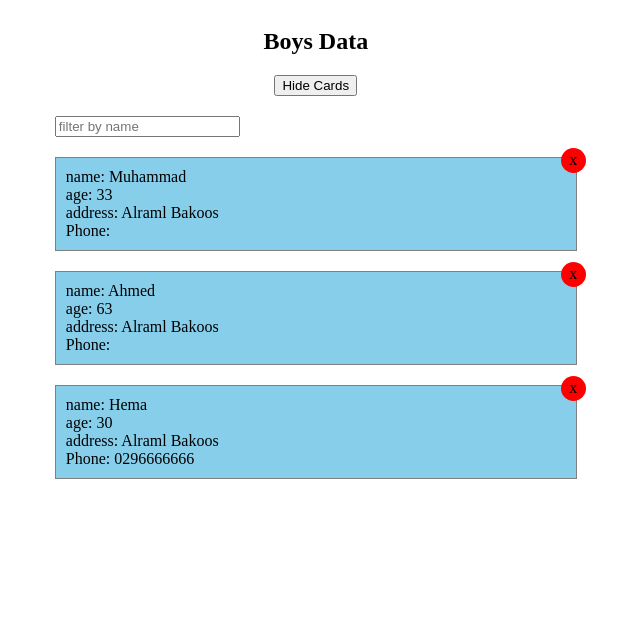
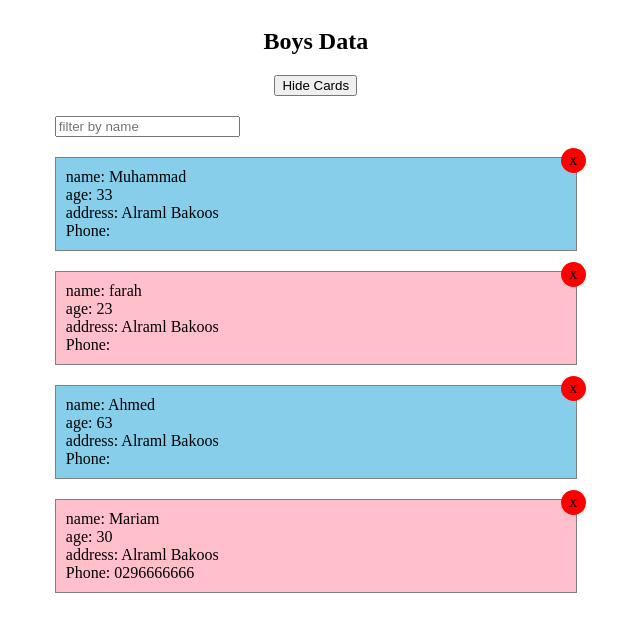
Before and after one commit to Muhammed-Saleh/ReactJS-Part-01-Learn-React-Hooks-by-Project-, a React (Create React App) app: page / in a window 1280 px wide. Shown: the top 632 px of the page, without its empty margins (261-901 px from the left). Built offline with nearby package versions, Linux system fonts and the light colour scheme.

Commit message:
structure enhancement

```diff
--- a/src/components/App/App.js
+++ b/src/App/App.js
@@ -1,37 +1,55 @@
 import React, { useState } from 'react'
-import Card from '../Card/Card';
-import Filter from '../filter/Filter';
+import CardList from '../components/CardList/Card.list';
+import Filter from '../components/filter/Filter';
 import './App.css';
 
 const App = () => {
     const [cardToggle, setCardToggle] = useState(true);
+    const [filter, setFilter] = useState("");
     const [state, setState] = useState(
         [
             {
+                id: 1,
                 name: "Muhammad",
                 age: 33,
                 address: "Alraml Bakoos",
                 Phone: "02222222222",
+                type: "boy"
             },
             {
+                id: 2,
+                name: "farah",
+                age: 23,
+                address: "Alraml Bakoos",
+                Phone:"0256655555",
+                type: "girl"
+
+            },
+            {
+                id: 3,
                 name: "Ahmed",
                 age: 63,
                 address: "Alraml Bakoos",
                 Phone:"0256655555",
+                type: "boy"
+
             },
             {
-                name: "Hema",
+                id: 4,
+                name: "Mariam",
                 age: 30,
                 address: "Alraml Bakoos",
                 phone:"0296666666",
+                type: "girl"
             },
 
         ]);
 
-    const deleteHandler = (e, clickedIdx) => {
+    const deleteHandler = (e, clickedId) => {
 
         setState((prevState) => {
-            return prevState.filter((el, idx) => idx !== clickedIdx);
+
+            return prevState.filter((el, idx) => el.id !== clickedId);
         })
 
         // const deleteOperation = state.filter((el, idx) => idx !== clickedIdx )
@@ -46,6 +64,14 @@ const App = () => {
 
     const filterNames = (name) => {
         console.log(name);
+        setFilter(name);
+    }
+
+    const namesHandlers = () => {
+        if(filter.length !== 0){
+            return state.filter((el) => el.name.includes(filter));
+        }
+        return state;
     }
 
     return (
@@ -58,7 +84,7 @@ const App = () => {
             </button>
             <div className={cardToggle ? "show" : "hide"}>
                 <Filter filteration = {filterNames} />
-                <Card namesList={state}  type="men" deleteFunc = {deleteHandler} />
+                <CardList namesList={namesHandlers()} deleteFunc = {deleteHandler} />
             </div>
         </div>
     );
--- a/src/components/Card/Card.js
+++ b/src/components/Card/Card.js
@@ -1,12 +1,12 @@
 import React from 'react';
-import  styles from './Card.module.css';
+import styles from './Card.module.css';
 
-const Card = ( {namesList, type, deleteFunc} ) => {
-    const cards = namesList.map(({ name, age, address, phone }, idx) => {
-        return <div
+const Card = ({ id, name, age, address, phone, type, deleteFunc }) => {
+    return (
+       <div
        className={styles.cardWrapper}
-                key={idx}
-                style = {{backgroundColor: type === "men" ? "skyblue" : "pink"}}>
+       style = {{backgroundColor: type === "boy" ? "skyblue" : "pink"}}
+        >
 
        <div>name: {name}</div>
        <div>age: {age}</div>
@@ -14,28 +14,12 @@ const Card = ( {namesList, type, deleteFunc} ) => {
        <div>Phone: {phone}</div>
        <div
        className={styles.deleteBtn}
-            onClick={(event) => deleteFunc(event, idx)}>
+       onClick={(event) => deleteFunc(event, id)}>
            x
        </div>
+
        </div>
-    });
-    return <div>{cards}</div>
+    );
 }
 
-//  const Card = ( {namesList, color} ) => {
-//     return (
-//         <div>
-//               { namesList.map(({ name, age, address, phone }, idx) => {
-//             return <div className="cardWrapper" key={idx} style = {{backgroundColor:color}}>
-//                         <div>name: {name}</div>
-//                         <div>age: {age}</div>
-//                         <div>address: {address}</div>
-//                         <div>Phone: {phone}</div>
-//                     </div>
-//                 })}
-//         </div>
-//     );
-// };
-
-
 export default Card;
--- /dev/null
+++ b/src/components/CardList/Card.list.js
@@ -0,0 +1,11 @@
+import React from 'react';
+import Card from '../Card/Card';
+
+const CardList = ( {namesList, deleteFunc} ) => {
+    const cards = namesList.map(({id, ...otherProps}) => {
+       return <Card key={id} {...otherProps} id={id} deleteFunc={deleteFunc} />
+    });
+    return <div>{cards}</div>
+}
+
+export default CardList;
--- a/src/components/filter/Filter.js
+++ b/src/components/filter/Filter.js
@@ -2,7 +2,7 @@ import React, { useState } from "react";
 import styles from "./Filter.module.css";
 
 const Filter = ({filteration}) => {
-    const [filter, setStateFilter] = useState("");
+    const [filterState, setStateFilter] = useState("");
     const filterHandler = (e) => {
         const name = e.target.value
         setStateFilter(name);
@@ -10,7 +10,7 @@ const Filter = ({filteration}) => {
     }
     return (
         <div className = {styles.mp}>
-            <input type="text" placeholder='filter by name' value = {filter} onChange = {filterHandler}/>
+            <input type="text" placeholder='filter by name' value = {filterState} onChange = {filterHandler}/>
         </div>
     );
 }
--- a/src/index.js
+++ b/src/index.js
@@ -1,6 +1,6 @@
 import React from "react";
 import ReactDOM  from "react-dom";
-import App from './components/App/App';
+import App from './App/App';
 
 
 ReactDOM.render(
```
Also changed, not shown: src/App/App.css (renamed from src/components/App/App.css). Lines whose indentation alone changed are shown as unchanged.
